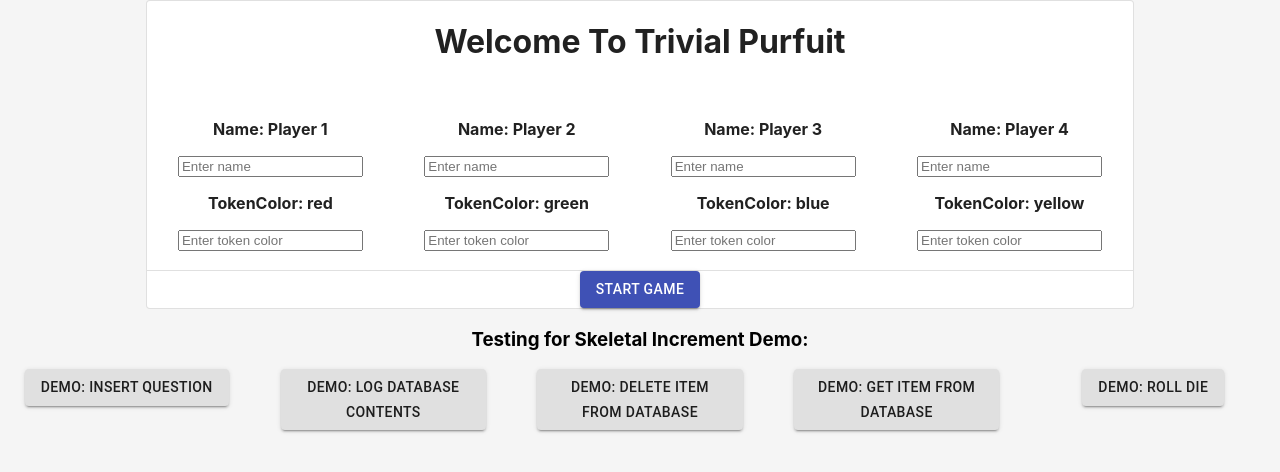
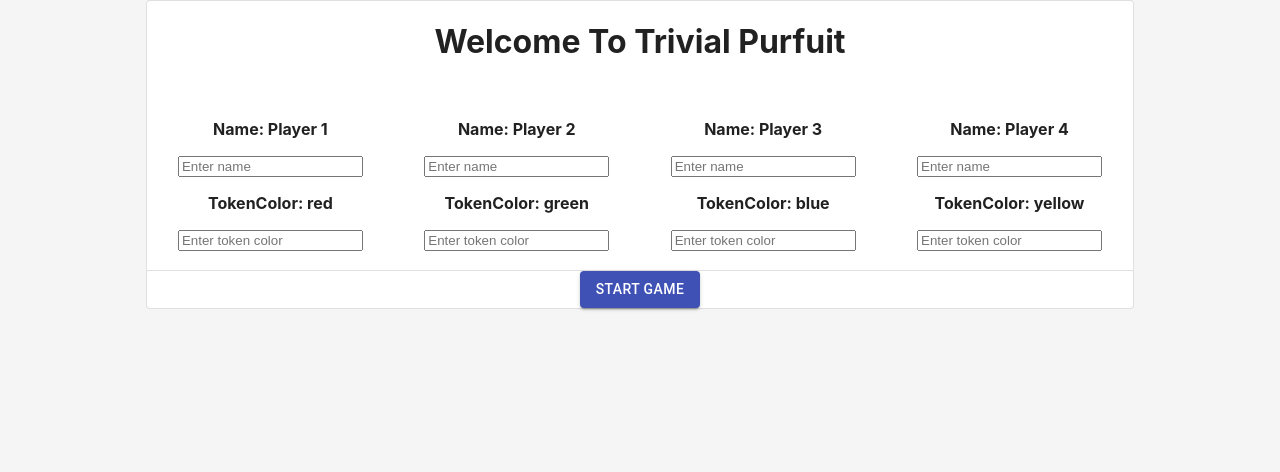
Before and after one commit to GuardiansOfTheCode/trivial-purfuit, a React (Create React App) app in the folder app/: page / in a window 1280 px wide. Shown: the top 472 px of the page. Built offline with nearby package versions, Linux system fonts and the light colour scheme.

Commit message:
Refactor, updated formatting again

```diff
--- a/app/src/common/dao/QuestionDao.ts
+++ b/app/src/common/dao/QuestionDao.ts
@@ -1,9 +1,5 @@
-import {Question} from '../models/Question';
-
 export class QuestionDao {
     private static _instance: QuestionDao = new QuestionDao();
-    // TODO: Remove/edit after skeletal increment demo
-    private _demoDB: Question[] = [];
 
     constructor() {
         if (QuestionDao._instance) {
@@ -19,33 +15,4 @@ export class QuestionDao {
     static set instance(value: QuestionDao) {
         this._instance = value;
     }
-
-    // TODO: Remove/edit after skeletal increment demo
-    get demoDB(): Question[] {
-        return this._demoDB;
-    }
-
-    // TODO: Remove/edit after skeletal increment demo
-    insert(question: Question) {
-        console.log(`[QuestionDao] insert(${JSON.stringify(question)})`);
-        this._demoDB.push(question);
-    }
-
-    // TODO: Remove/edit after skeletal increment demo
-    delete() {
-        console.log(`[QuestionDao] delete()`);
-        this._demoDB.pop();
-    }
-
-    // TODO: Remove/edit after skeletal increment demo
-    printDemoDB(): void {
-        console.log(`[QuestionDao] printDemoDB: SIZE ${this._demoDB.length} CONTENTS ${JSON.stringify(this._demoDB)}`);
-    }
-
-    // TODO: Remove/edit after skeletal increment demo
-    getFirstItem(): Question {
-        const firstItem: Question = this._demoDB[0];
-        console.log(`[QuestionDao] getFirstItem(): ${JSON.stringify(firstItem)}`);
-        return firstItem;
-    }
 }
--- a/app/src/common/services/PlayerStateService.ts
+++ b/app/src/common/services/GameManagerService.ts
@@ -1,22 +1,24 @@
 import {Player} from '../models/Player';
 import {DEFAULT_PLAYERS} from '../models/states/DefaultStates';
+import {QuestionService} from './QuestionService';
 
-export class PlayerStateService {
-    private static _instance: PlayerStateService = new PlayerStateService();
+export class GameManagerService {
+    private static _instance: GameManagerService = new GameManagerService();
+    private _questionService: QuestionService = QuestionService.instance;
     private _playerState: Player[] = DEFAULT_PLAYERS;
 
     constructor() {
-        if (PlayerStateService._instance) {
+        if (GameManagerService._instance) {
             throw new Error('Instantiation failed: Use PlayerStateService.instance instead of \'new\'.');
         }
-        PlayerStateService._instance = this;
+        GameManagerService._instance = this;
     }
 
-    static get instance(): PlayerStateService {
+    static get instance(): GameManagerService {
         return this._instance;
     }
 
-    static set instance(value: PlayerStateService) {
+    static set instance(value: GameManagerService) {
         this._instance = value;
     }
 
@@ -24,9 +26,11 @@ export class PlayerStateService {
         return this._playerState;
     }
 
-    // TODO: Remove/edit after skeletal increment demo
     set playerState(value: Player[]) {
-        console.log(`[PlayerStateService] playerState updated`);
         this._playerState = value;
     }
+
+    get questionService(): QuestionService {
+        return this._questionService;
+    }
 }
--- a/app/src/common/services/PlayerService.ts
+++ /dev/null
@@ -1,3 +0,0 @@
-export class PlayerService {
-
-}
--- a/app/src/common/services/QuestionService.ts
+++ b/app/src/common/services/QuestionService.ts
@@ -1,9 +1,8 @@
 import {QuestionDao} from '../dao/QuestionDao';
-import {Question} from '../models/Question';
 
 export class QuestionService {
     private static _instance: QuestionService = new QuestionService();
-    private questionDao: QuestionDao = QuestionDao.instance;
+    private _questionDao: QuestionDao = QuestionDao.instance;
 
     constructor() {
         if (QuestionService._instance) {
@@ -20,10 +19,7 @@ export class QuestionService {
         this._instance = value;
     }
 
-    // TODO: Remove/edit after skeletal increment demo
-    public insertQuestion(question: Question) {
-        console.log(`[QuestionService] insertQuestion()...`);
-        this.questionDao.insert(question);
-        console.log(`[QuestionService] insertQuestion() - COMPLETE`);
+    get questionDao(): QuestionDao {
+        return this._questionDao;
     }
 }
--- a/app/src/containers/App/App.tsx
+++ b/app/src/containers/App/App.tsx
@@ -1,64 +1,18 @@
-import {Button, Container, Grid} from '@material-ui/core';
+import {Container} from '@material-ui/core';
 import React, {useState} from 'react';
-import {QuestionDao} from '../../common/dao/QuestionDao';
-import {Question} from '../../common/models/Question';
-import {PlayerStateService} from '../../common/services/PlayerStateService';
-import {QuestionService} from '../../common/services/QuestionService';
+import {GameManagerService} from '../../common/services/GameManagerService';
 import GameBoard from '../../components/GameBoard/GameBoard';
 import Layout from '../../components/Layout/Layout';
 import StartScreen from '../../components/StartScreen/StartScreen';
 import './App.css';
 
-const playerStateService: PlayerStateService = PlayerStateService.instance;
-const questionService: QuestionService = QuestionService.instance;
-
-// TODO: Remove/edit after skeletal increment demo
-const questionDao: QuestionDao = QuestionDao.instance;
+const gameManagerService: GameManagerService = GameManagerService.instance;
 
 const App = () => {
-    // TODO: Remove/edit after skeletal increment demo
-    const demoInsertQuestionHandler = () => {
-        const demoQuestion: Question = new Question(
-            'What year was the Declaration of Independence signed?',
-            '1776',
-            '1992,1999,1990');
-        console.log(`[App] inserting question into demoDB...`);
-        questionService.insertQuestion(demoQuestion);
-        console.log(`[App] inserting question into demoDB - COMPLETE`);
-    };
-
-    // TODO: Remove/edit after skeletal increment demo
-    const showDemoDatabaseContentsHandler = () => {
-        console.log(`[App] printing demoDB...`);
-        questionDao.printDemoDB();
-        console.log(`[App] printing demoDB - COMPLETE`);
-    };
-
-    // TODO: Remove/edit after skeletal increment demo
-    const deleteItemDemoDBHandler = () => {
-        console.log(`[App] deleting last item...`);
-        questionDao.delete();
-        console.log(`[App] deleting last item - COMPLETE`);
-    };
-
-    // TODO: Remove/edit after skeletal increment demo
-    const getFirstItemFromDemoDBHandler = () => {
-        console.log(`[App] getting first item...`);
-        const firstItem: Question = questionDao.getFirstItem();
-        console.log(`[App] got first item: ${JSON.stringify(firstItem)}`);
-    };
-
-    // TODO: Remove/edit after skeletal increment demo
-    let dieValue: number = 0;
-    const rollDieHandler = () => {
-        dieValue = Math.ceil(Math.random() * 6);
-        console.log(`[App] new die value: ${dieValue}`);
-    };
-
     const [showStartScreen, toggleShowStartScreen] = useState(true);
 
     const [playerState, setPlayerState] = useState({
-        players: playerStateService.playerState
+        players: gameManagerService.playerState
     });
 
     const changeNameHandler = (event: any, id: number) => {
@@ -69,13 +23,12 @@ const App = () => {
         copyPlayer.name = event.target.value;
         copyPlayers[playerIndex] = copyPlayer;
 
-        playerStateService.playerState = copyPlayers;
-        setPlayerState({players: playerStateService.playerState});
+        gameManagerService.playerState = copyPlayers;
+        setPlayerState({players: gameManagerService.playerState});
     };
 
     // TODO: Consider replacing this show/hide functionality with routing
     const toggleShowStartScreenHandler = () => {
-        console.log(!showStartScreen ? '[App] Show Startscreen' : '[App] Show Gameboard');  // TODO: Remove logging
         toggleShowStartScreen(!showStartScreen);
     };
 
@@ -90,51 +43,6 @@ const App = () => {
         <Container className="App">
             <Layout>
                 {page}
-
-                {/*TODO: Remove/edit after skeletal increment demo*/}
-                <Grid container
-                      direction={'row'}
-                      justify={'space-between'}>
-                    <Grid item xs={12}>
-                        <h3>Testing for Skeletal Increment Demo:</h3>
-                    </Grid>
-                    <Grid item xs={2}>
-                        <Button variant={'contained'}
-                                color={'default'}
-                                onClick={demoInsertQuestionHandler}>
-                            DEMO: Insert Question
-                        </Button>
-                    </Grid>
-                    <Grid item xs={2}>
-                        <Button variant={'contained'}
-                                color={'default'}
-                                onClick={showDemoDatabaseContentsHandler}>
-                            DEMO: Log Database Contents
-                        </Button>
-                    </Grid>
-                    <Grid item xs={2}>
-                        <Button variant={'contained'}
-                                color={'default'}
-                                onClick={deleteItemDemoDBHandler}>
-                            DEMO: Delete Item From Database
-                        </Button>
-                    </Grid>
-                    <Grid item xs={2}>
-                        <Button variant={'contained'}
-                                color={'default'}
-                                onClick={getFirstItemFromDemoDBHandler}>
-                            DEMO: Get Item From Database
-                        </Button>
-                    </Grid>
-                    <Grid item xs={2}>
-                        <Button variant={'contained'}
-                                color={'default'}
-                                onClick={rollDieHandler}>
-                            DEMO: Roll Die
-                        </Button>
-                    </Grid>
-                </Grid>
-
             </Layout>
         </Container>
     );
```
